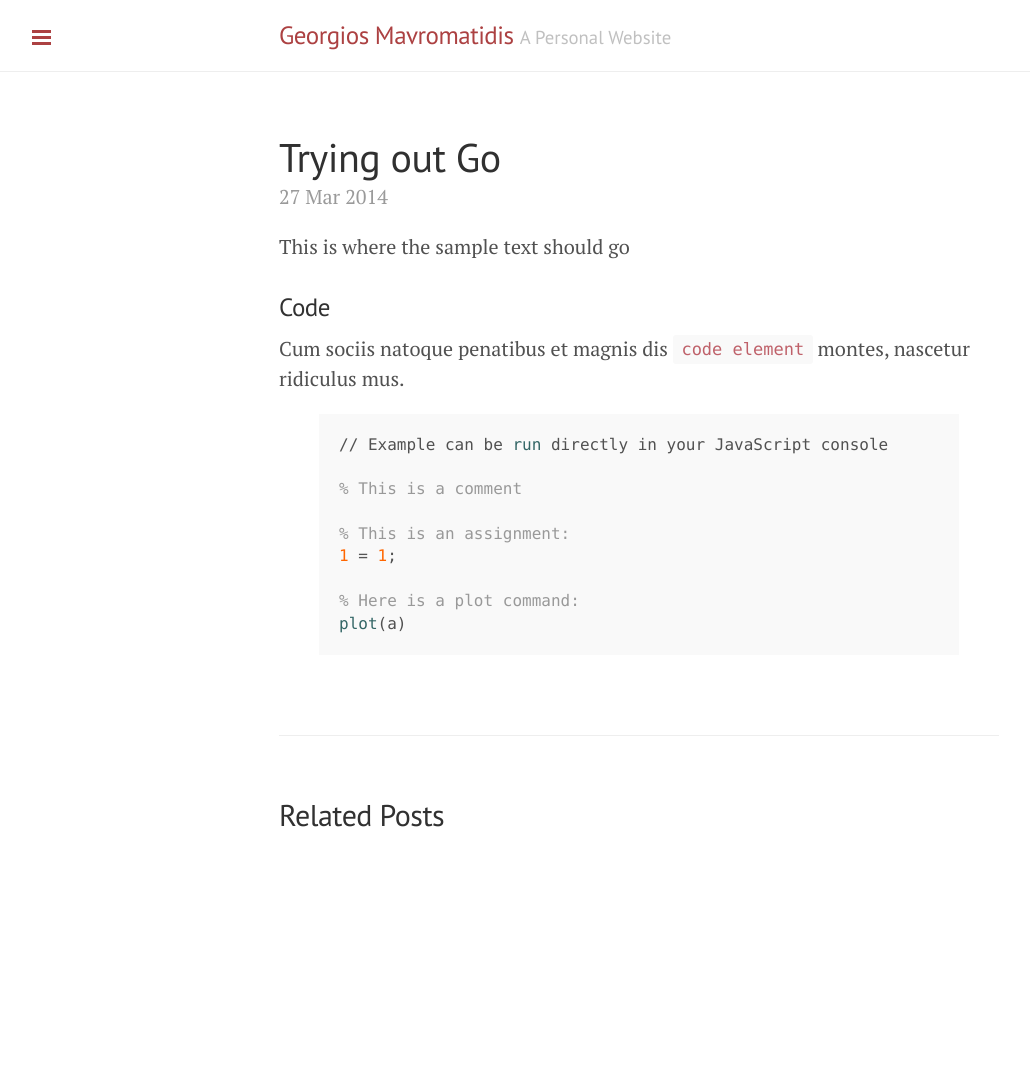
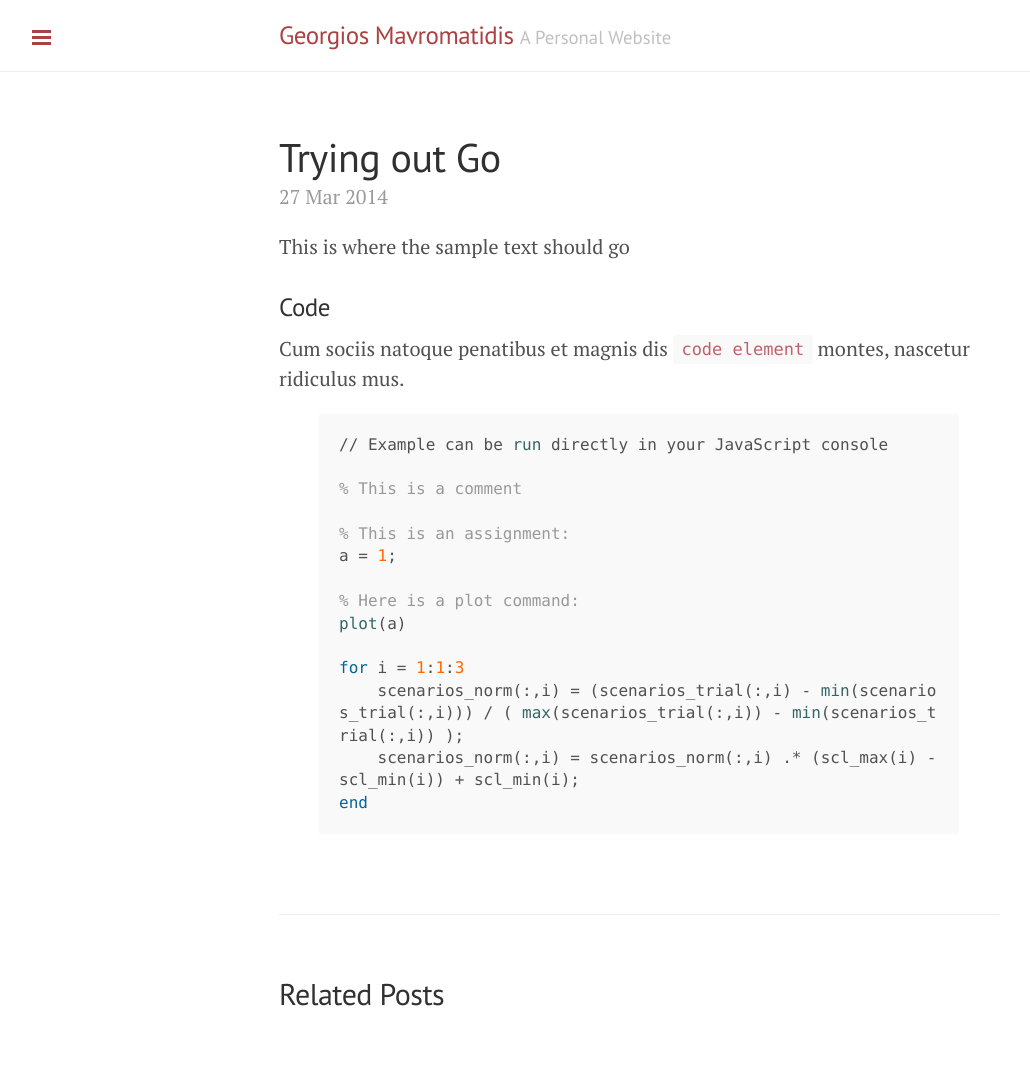
Before and after one commit to gmavrom33/gmavrom.github.io, a Jekyll site: the page built from _posts/2014-03-27-first_blog_post.md, in a window 1280 px wide. Shown: the whole page, without its empty margins (1-1031 px from the left). Built offline with Jekyll 4.4.1, drawn with Linux system fonts in a browser that asks for light colours; nearby versions of some CDN libraries; before the commit the page ends 900 px from its top, so only the background shows below that.

Commit message:
Update 2014-03-27-first_blog_post.md

```diff
--- a/_posts/2014-03-27-first_blog_post.md
+++ b/_posts/2014-03-27-first_blog_post.md
@@ -16,9 +16,15 @@ Cum sociis natoque penatibus et magnis dis `code element` montes, nascetur ridic
 % This is a comment
 
 % This is an assignment:
-1 = 1;
+a = 1;
 
 % Here is a plot command:
 plot(a)
 
+for i = 1:1:3
+    scenarios_norm(:,i) = (scenarios_trial(:,i) - min(scenarios_trial(:,i))) / ( max(scenarios_trial(:,i)) - min(scenarios_trial(:,i)) );
+    scenarios_norm(:,i) = scenarios_norm(:,i) .* (scl_max(i) - scl_min(i)) + scl_min(i);
+end
+
+
 {% endhighlight %}
```
